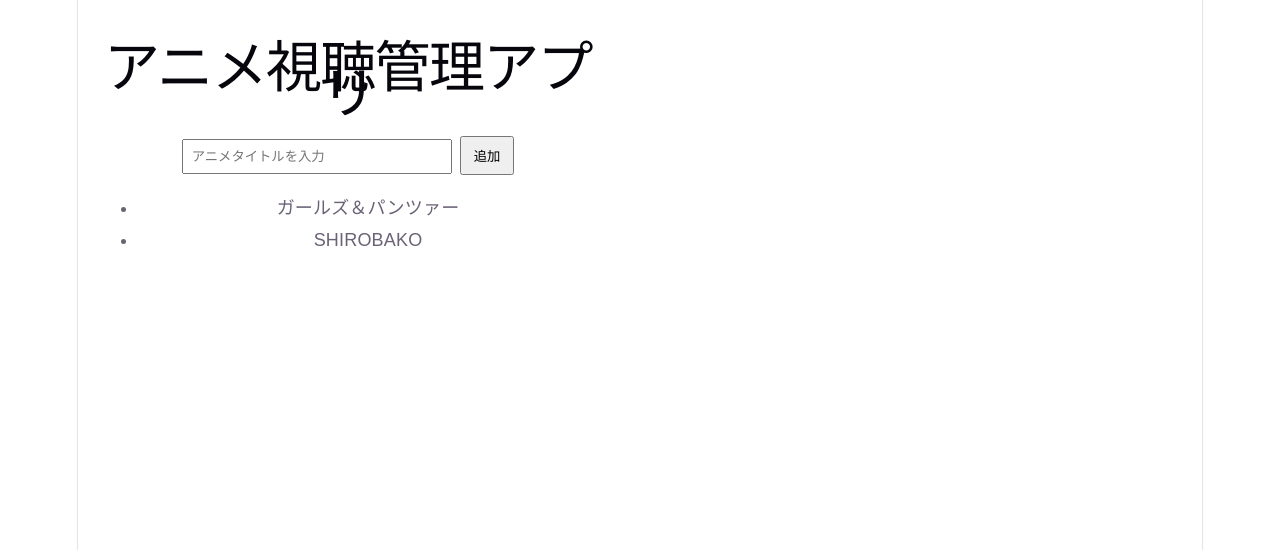
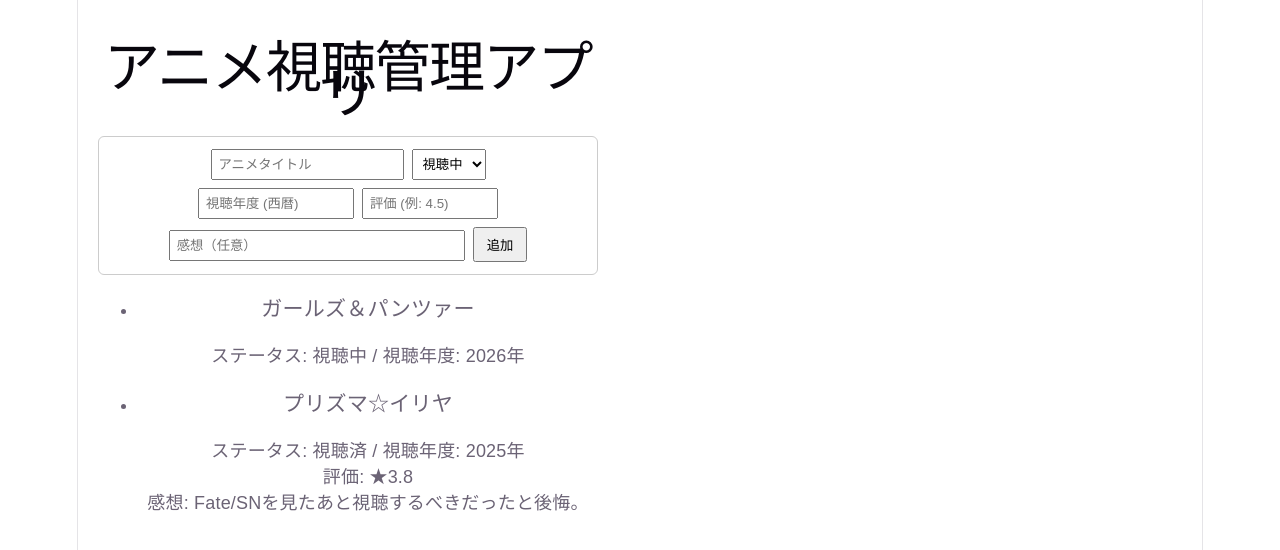
Before and after one commit to JYT130/my-anime-app, a React (Vite) app: page / in a window 1280 px wide. Shown: the top 550 px of the page. Built offline with nearby package versions, Linux system fonts and the light colour scheme.

Commit message:
feat: 視聴年度, ステータス, 評価, 感想 のデータを追加し、追加・表示できるようにする  #1 close

```diff
--- a/src/App.tsx
+++ b/src/App.tsx
@@ -1,63 +1,144 @@
-import { useState } from 'react'
+import { useState } from "react";
 
 function App() {
   // 1. アニメ1本の型定義
   type Anime = {
-    id: number
-    title: string
-  }
+    id: number;
+    title: string;
+    status: "視聴中" | "視聴済";
+    year: number; // 視聴年
+    rating?: number; // 評価（1〜5）
+    comment?: string; // コメント
+  };
 
   // 2. アニメ一覧のState
   const [animeList, setAnimeList] = useState<Anime[]>([
-    { id: 1, title: 'ガールズ＆パンツァー' },
-    { id: 2, title: 'SHIROBAKO' },
-  ])
+    { id: 1, title: "ガールズ＆パンツァー", status: "視聴中", year: 2026 },
+    {
+      id: 2,
+      title: "プリズマ☆イリヤ",
+      status: "視聴済",
+      year: 2025,
+      rating: 3.8,
+      comment: "Fate/SNを見たあと視聴するべきだったと後悔。",
+    },
+  ]);
 
   // 3. 入力フォームの文字列を保持するState
-  const [inputTitle, setInputTitle] = useState('')
+  const [inputTitle, setInputTitle] = useState("");
+  const [inputStatus, setInputStatus] = useState<"視聴中" | "視聴済">("視聴中");
+  const [inputYear, setInputYear] = useState("");
+  const [inputRating, setInputRating] = useState("");
+  const [inputComment, setInputComment] = useState("");
 
   // 4. アニメ追加処理
-  const handleAddAnime = () => {
-    if (inputTitle.trim() === '') return
+  const addAnime = () => {
+    if (inputTitle.trim() === "" || inputYear.trim() === "") return;
 
     const newAnime: Anime = {
       id: Date.now(), // 簡易的な一意のID
       title: inputTitle,
-    }
+      status: inputStatus,
+      year: parseInt(inputYear),
+      rating: parseFloat(inputRating) || undefined,
+      comment: inputComment || undefined,
+    };
 
     // 既存の配列に新しいアニメを追加して更新
-    setAnimeList([...animeList, newAnime])
-    setInputTitle('') // 入力欄をクリア
-  }
+    setAnimeList([...animeList, newAnime]);
+
+    // 初期化
+    setInputTitle("");
+    setInputYear("");
+    setInputStatus("視聴中");
+    setInputRating("");
+    setInputComment("");
+  };
 
   return (
-    <div style={{ padding: '20px', fontFamily: 'sans-serif', maxWidth: '500px' }}>
+    <div
+      style={{ padding: "20px", fontFamily: "sans-serif", maxWidth: "500px" }}
+    >
       <h1>アニメ視聴管理アプリ</h1>
 
       {/* 追加フォーム */}
-      <div style={{ marginBottom: '20px' }}>
+      <div
+        style={{
+          marginBottom: "20px",
+          padding: "12px",
+          border: "1px solid #ccc",
+          borderRadius: "6px",
+        }}
+      >
+        <div style={{ marginBottom: "8px" }}>
           <input
             type="text"
             value={inputTitle}
             onChange={(e) => setInputTitle(e.target.value)}
-          placeholder="アニメタイトルを入力"
-          style={{ padding: '8px', marginRight: '8px', width: '250px' }}
+            placeholder="アニメタイトル"
+            style={{ padding: "6px", marginRight: "8px" }}
           />
-        <button onClick={handleAddAnime} style={{ padding: '8px 12px' }}>
+          <select
+            value={inputStatus}
+            onChange={(e) =>
+              setInputStatus(e.target.value as "視聴中" | "視聴済")
+            }
+            style={{ padding: "6px" }}
+          >
+            <option value="視聴中">視聴中</option>
+            <option value="視聴済">視聴済</option>
+          </select>
+        </div>
+
+        <div style={{ marginBottom: "8px" }}>
+          <input
+            type="number"
+            value={inputYear}
+            onChange={(e) => setInputYear(e.target.value)}
+            placeholder="視聴年度 (西暦)"
+            style={{ padding: "6px", marginRight: "8px", width: "140px" }}
+          />
+          <input
+            type="number"
+            step="0.1"
+            value={inputRating}
+            onChange={(e) => setInputRating(e.target.value)}
+            placeholder="評価 (例: 4.5)"
+            style={{ padding: "6px", width: "120px" }}
+          />
+        </div>
+
+        <div>
+          <input
+            type="text"
+            value={inputComment}
+            onChange={(e) => setInputComment(e.target.value)}
+            placeholder="感想（任意）"
+            style={{ padding: "6px", width: "280px", marginRight: "8px" }}
+          />
+          <button onClick={addAnime} style={{ padding: "6px 12px" }}>
             追加
           </button>
         </div>
+      </div>
 
-      {/* 一覧表示 */}
+      {/* UI */}
       <ul>
         {animeList.map((anime) => (
-          <li key={anime.id} style={{ marginBottom: '6px' }}>
-            {anime.title}
+          <li key={anime.id} style={{ marginBottom: "6px" }}>
+            <h3>{anime.title}</h3>
+            <p>
+              ステータス: {anime.status} / 視聴年度: {anime.year}年
+            </p>
+            {/* ratingが存在するときだけ表示 */}
+            {anime.rating && <p>評価: ★{anime.rating}</p>}
+            {/* commentが存在するときだけ表示 */}
+            {anime.comment && <p>感想: {anime.comment}</p>}
           </li>
         ))}
       </ul>
     </div>
-  )
+  );
 }
 
-export default App
+export default App;
```
Lines whose indentation alone changed are shown as unchanged.
